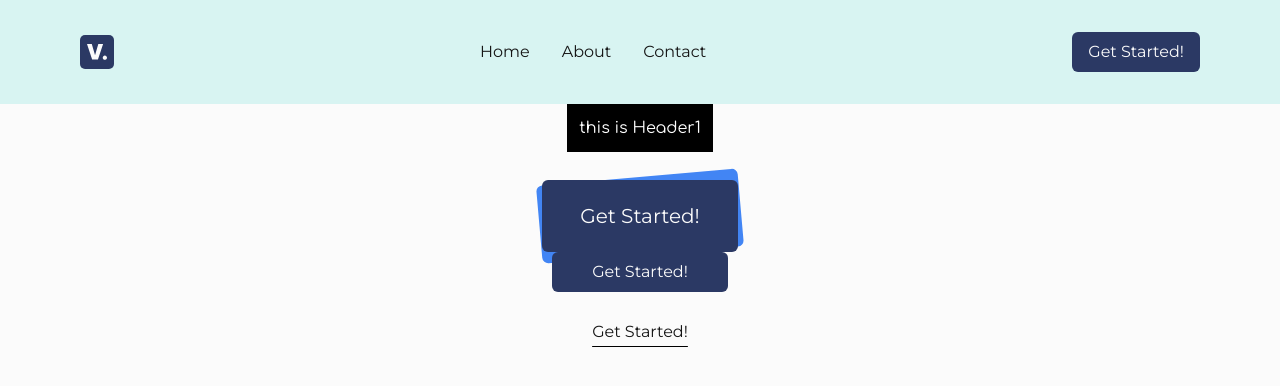
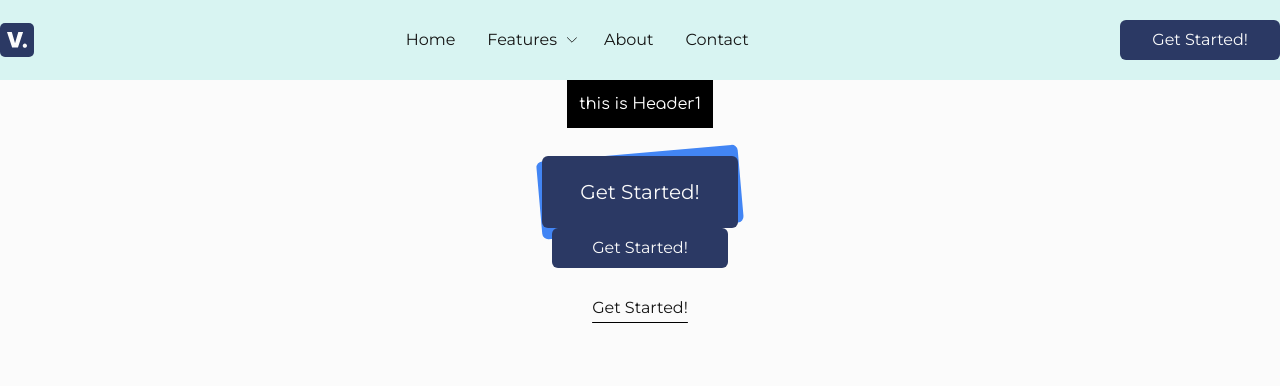
Before and after one commit to vervetto-official/vervetto-lite, a Next.js app: page / in a window 1280 px wide. Shown: the top 386 px of the page. Built offline with nearby package versions, Linux system fonts and the light colour scheme.

Commit message:
top navigation wip

```diff
--- a/blocks/navigation-top/index.tsx
+++ b/blocks/navigation-top/index.tsx
@@ -23,13 +23,14 @@ export const NavigationTop = ({ className  = "" } : NavigationTopProperties) =>
     }
     return (
         <nav className={ "flex justify-center " + styles.nav + " " + className}>
-            <div className= {"container py-8 px-20 flex flex-row justify-between items-center"}>
+            <div className= {"container py-3 lg:py-5 px-5 lg:px-8 xl:px-0 flex flex-row justify-between items-center"}>
                 <Link href={"/"} className="logo">
                     <Image src={"/vervetto-logo.svg"} width={34} height={34} alt="V."/>
                 </Link>
-                <ul className={ "list-none flex-wrap items-center justify-center gap-8 hidden md:flex " + (isOpen ? styles.open : "") }>
+                <ul className={ "list-none flex-wrap items-center justify-center gap-8 hidden lg:flex " + (isOpen ? styles.open : "") }>
                     {
                         navMenuItems.map((item, index) => {
+                            if(!item.hasChild) {
                                 return (
                                     <li key={index}>
                                         <Link href={item.link}>
@@ -37,12 +38,29 @@ export const NavigationTop = ({ className  = "" } : NavigationTopProperties) =>
                                         </Link>
                                     </li>
                                 );
+                            }
+                            else {
+                                return (
+                                    <li className={styles.hasChild}>
+                                        <Link href={"#"}>{item.text}</Link>
+                                        <ul className="child-nav">
+                                            {item.children.map((childItem, childIndex) => {
+                                                return (
+                                                    <li key={"child-item" + childIndex}></li>
+                                                );
+                                            })}
+                                        </ul>
+                                    </li>
+
+                                );
+
+                            }
                         })
                     }
                 </ul>
                 <div className="flex items-center">
-                    <Button className="text-xs sm:text-sm md:text-base py-2 px-4 block" type="button" href={"/pricing"}>Get Started!</Button>
-                    <button className={ "hamburger hamburger--spin flex md:hidden " + (isOpen ? "is-active" : "") } type="button" onClick={toggleOpen}>
+                    <Button className="text-sm sm:text-sm md:text-base py-2 px-4 md:px-5 lg:px-8 block" type="button" href={"/pricing"}>Get Started!</Button>
+                    <button className={ "hamburger hamburger--spin flex lg:hidden " + (isOpen ? "is-active" : "") } type="button" onClick={toggleOpen}>
                         <span className="hamburger-box">
                             <span className="hamburger-inner"></span>
                         </span>
--- a/blocks/navigation-top/navigation-top.module.css
+++ b/blocks/navigation-top/navigation-top.module.css
@@ -2,7 +2,39 @@
     width: 100%;
 }
 
-@media screen and (max-width: 767px){
+.hasChild a {
+    position: relative;
+    margin-right: 15px;
+}
+
+.hasChild a::after {
+    content: "";
+    position: absolute;
+    background-image: url("/icons/down-arrow.svg");
+    background-size: contain;
+    background-position: center center;
+    background-repeat: no-repeat;
+    height: 10px;
+    width: 10px;
+    left: 100%;
+    top: 50%;
+    transform: translateY(-50%);
+    margin-left: 10px;
+    transition-duration: 0.3s;
+    transform-origin: center center;
+    transition-property: transform;
+}
+
+.hasChild:hover a::after{
+    position: absolute;
+    left: 100%;
+    top: 50%;
+    transform: translateY(-50%) rotateZ(-180deg);
+    margin-left: 10px;
+}
+
+
+@media screen and (max-width: 1023px){
     .nav ul {
         transition-duration: 0.5s;
         transition-property: display;
@@ -11,7 +43,7 @@
     .nav ul.open {
         display: flex;
         position: fixed;
-        top: 118px;
+        top: 78px;
         left: 0;
         background: white;
         height: auto;
--- a/config.ts
+++ b/config.ts
@@ -1,16 +1,32 @@
+import { text } from "stream/consumers";
+
 export const config = {
     navigationMenu: [
         {
             text: "Home",
-            link: "#"
+            link: "/"
+        },
+        {
+            hasChild: true,
+            text: "Features",
+            children: [
+                {
+                    text: "Hello",
+                    link: "#"
+                },
+                {
+                    text: "Hi",
+                    link: "#"
+                }
+            ]
         },
         {
             text: "About",
-            link: "#"
+            link: "/about"
         },
         {
             text: "Contact",
-            link: "#"
+            link: "/contact"
         }
     ]
 }
```
Also changed, not shown: public/icons/down-arrow.svg (added). Lines whose indentation alone changed are shown as unchanged.
